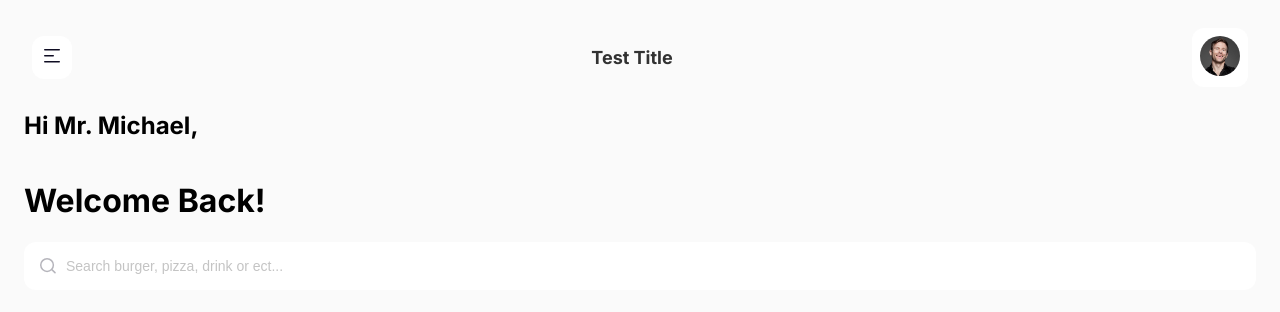
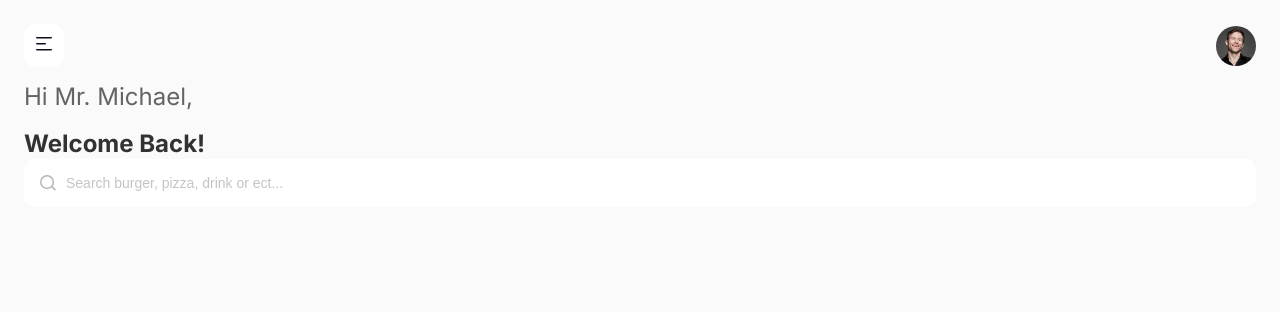
Before and after one commit to jesusaugusto0x2/beer-ecommerce, a Next.js app: page / in a window 1280 px wide. Shown: the top 312 px of the page. Built offline with nearby package versions, Linux system fonts and the light colour scheme.

Commit message:
feat: adapt titles styles

```diff
--- a/src/components/navbar/index.module.scss
+++ b/src/components/navbar/index.module.scss
@@ -4,7 +4,6 @@
   display: flex;
   justify-content: space-between;
   align-items: center;
-  padding: 4px 8px;
 
   button {
     padding: 8px;
--- a/src/containers/products/index.module.scss
+++ b/src/containers/products/index.module.scss
@@ -1,8 +1,25 @@
+@import "@/styles/variables.scss";
+
 .Products {
   display: flex;
   flex-direction: column;
   padding: 24px;
 
+  .titleWrapper {
+    h1 {
+      color: $dark-color;
+      font-size: $fs-xlarge;
+      line-height: 31.25px;
+      margin: 0;
+    }
+
+    h2 {
+      color: $secondary-color;
+      font-weight: $fw-light;
+      line-height: 20.83px;
+    }
+  }
+
   .inputStyle {
     width: 100%;
   }
--- a/src/containers/products/index.tsx
+++ b/src/containers/products/index.tsx
@@ -4,13 +4,10 @@ import { MenuIcon } from "@/assets";
 import styles from "./index.module.scss";
 
 export const Products: FC = () => (
-  <div className={styles.Products}>
+  <section className={styles.Products}>
     <NavBar
       leftItem={<Button variant="default" icon={<MenuIcon />} />}
       rightItem={
-        <Button
-          variant="default"
-          icon={
         <Avatar
           src="/img/default-user.jpg"
           alt="user_avatar"
@@ -19,14 +16,13 @@ export const Products: FC = () => (
         />
       }
     />
-      }
-      title="Test Title"
-    />
+    <div className={styles.titleWrapper}>
       <h2>Hi Mr. Michael,</h2>
       <h1>Welcome Back!</h1>
+    </div>
     <SearchInput
       placeholder="Search burger, pizza, drink or ect..."
       className={styles.inputStyle}
     />
-  </div>
+  </section>
 );
```
Lines whose indentation alone changed are shown as unchanged.
